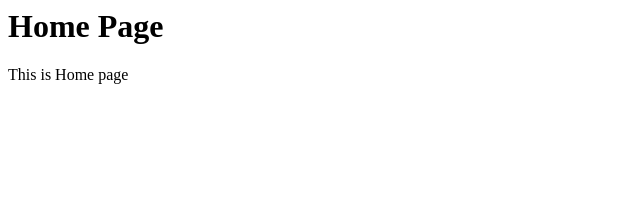
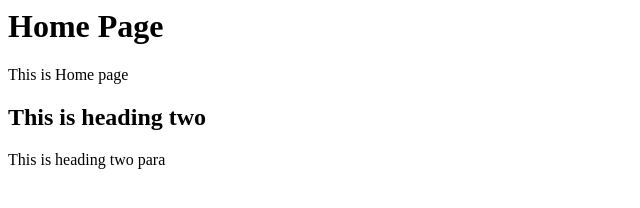
Before and after one commit to codeboylal/git-tutorial, a plain HTML site: page index.html in a window 1280 px wide. Shown: the whole page, without its empty margins (0-640 px from the left). Drawn offline with Linux system fonts and the light colour scheme.

Commit message:
index is modified

```diff
--- a/index.html
+++ b/index.html
@@ -1,2 +1,5 @@
 <h1>Home Page</h1>
 <p>This is Home page</p>
+
+<h2>This is heading two</h2>
+<p>This is heading two para</h2>
```
